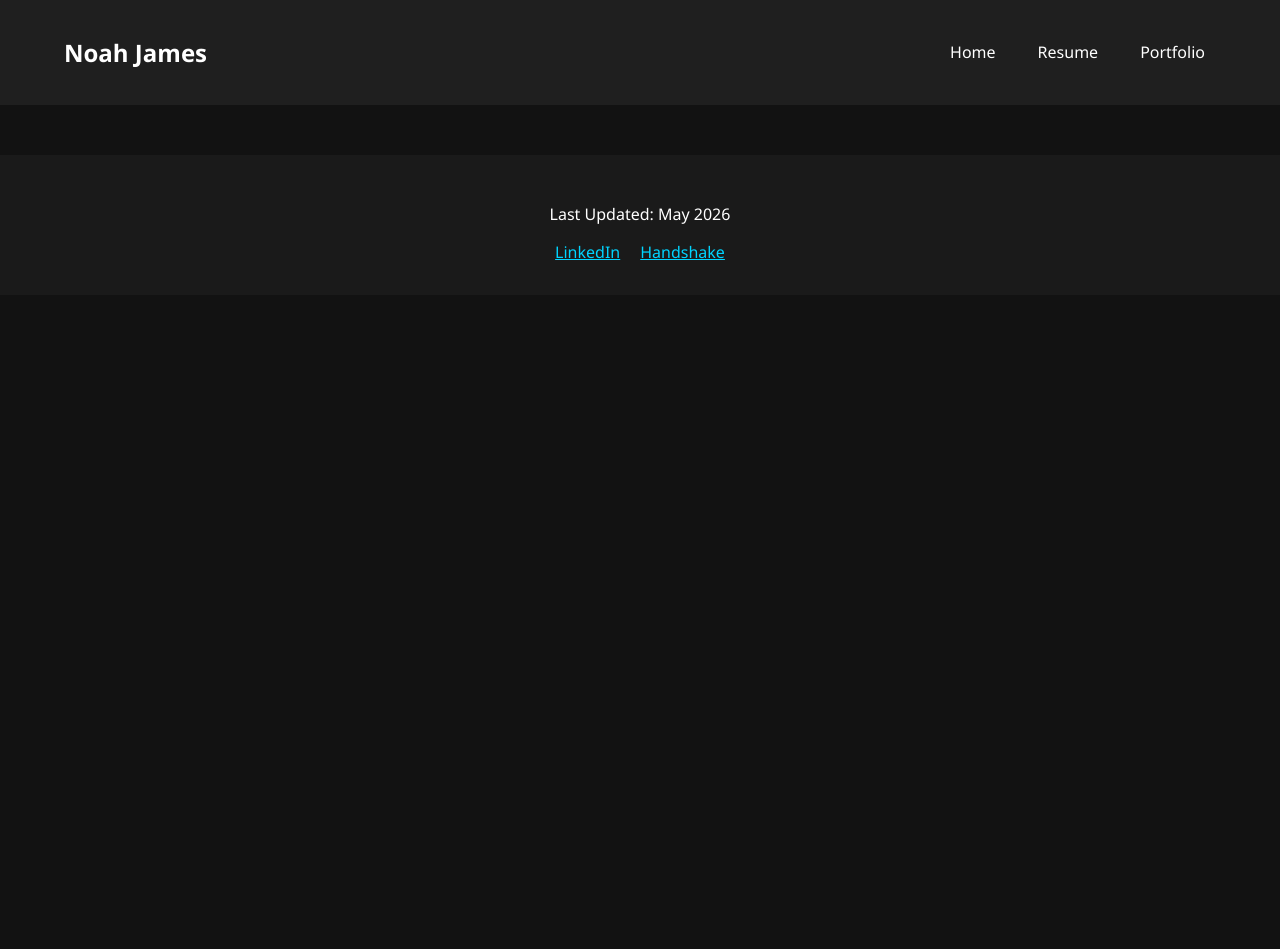
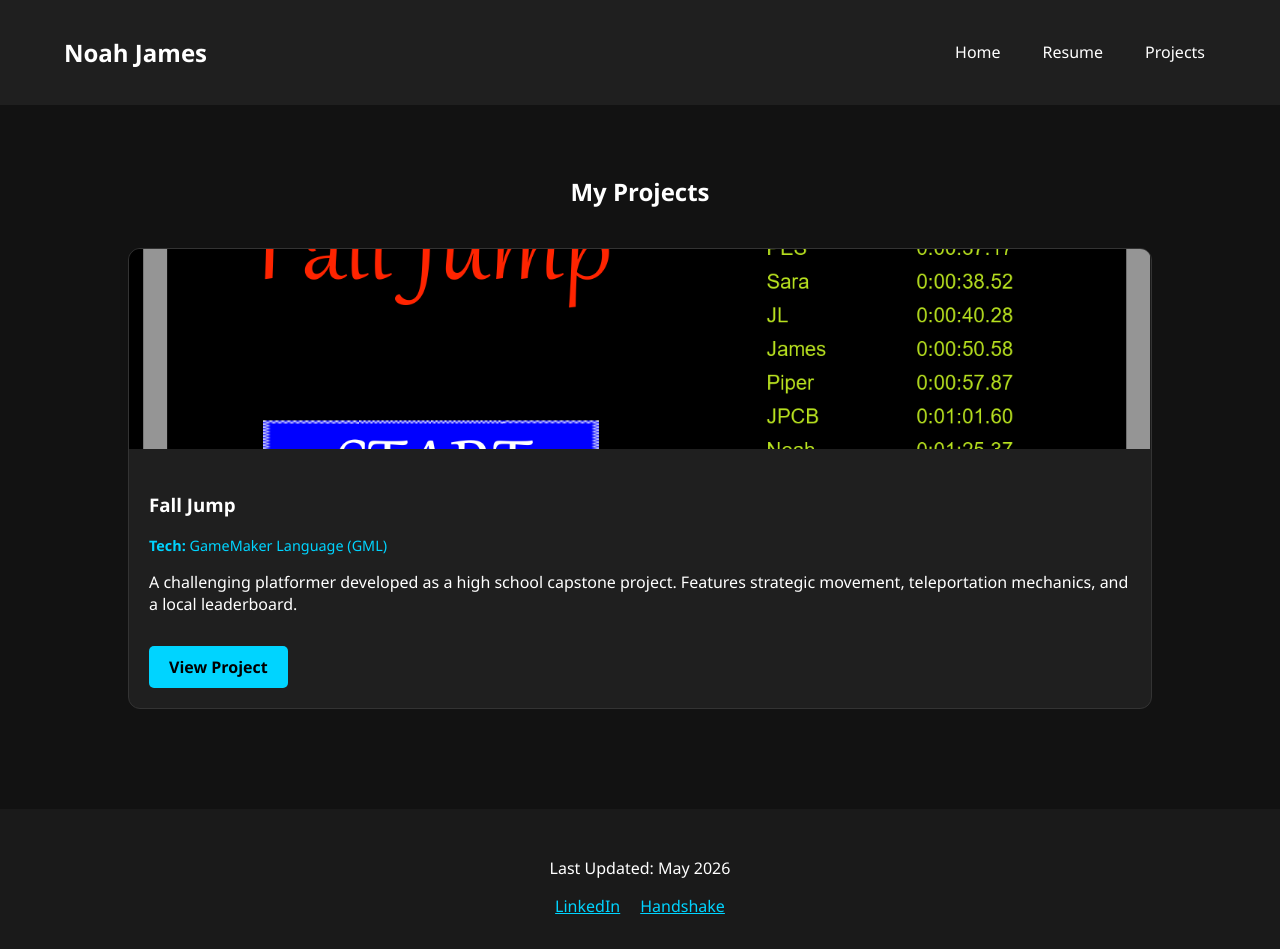
Before and after one commit to NoahCJames/NoahCJames.github.io, a React (Create React App) app: page /projects in a window 1280 px wide. Before the commit the page ends 800 px from the top, so only its background shows below. Built offline with nearby package versions, Linux system fonts and the light colour scheme.

Commit message:
Changed the name of portfolio page to Projects

```diff
--- a/src/App.js
+++ b/src/App.js
@@ -2,7 +2,7 @@
 import Navbar from './components/Navbar';
 import Footer from './components/Footer';
 import Home from './pages/Home';
-import Portfolio from './pages/Portfolio';
+import Projects from './pages/Projects';
 import Resume from './pages/Resume';
 import './App.css';
 
@@ -14,7 +14,7 @@
         <Routes>
           <Route path="/" element={<Home />} />
           <Route path="/resume" element={<Resume />} />
-          <Route path="/portfolio" element={<Portfolio />} />
+          <Route path="/projects" element={<Projects />} />
         </Routes>
         <Footer />
       </div>
--- a/src/components/Navbar.js
+++ b/src/components/Navbar.js
@@ -10,7 +10,7 @@
       <div className="nav-links">
         <Link to="/">Home</Link>
         <Link to="/resume">Resume</Link>
-        <Link to="/portfolio">Portfolio</Link>
+        <Link to="/projects">Projects</Link>
       </div>
     </nav>
   );
--- a/src/pages/Portfolio.js
+++ b/src/pages/Projects.js
@@ -1,6 +1,6 @@
 import ProjectCard from '../components/ProjectCard';
 
-function Portfolio() {
+function Projects() {
   return (
     <div className="portfolio-page" style={{ padding: '50px 10%' }}>
       <h2 style={{ textAlign: 'center', marginBottom: '40px' }}>My Projects</h2>
@@ -19,4 +19,4 @@
   );
 }
 
-export default Portfolio;
+export default Projects;
```
